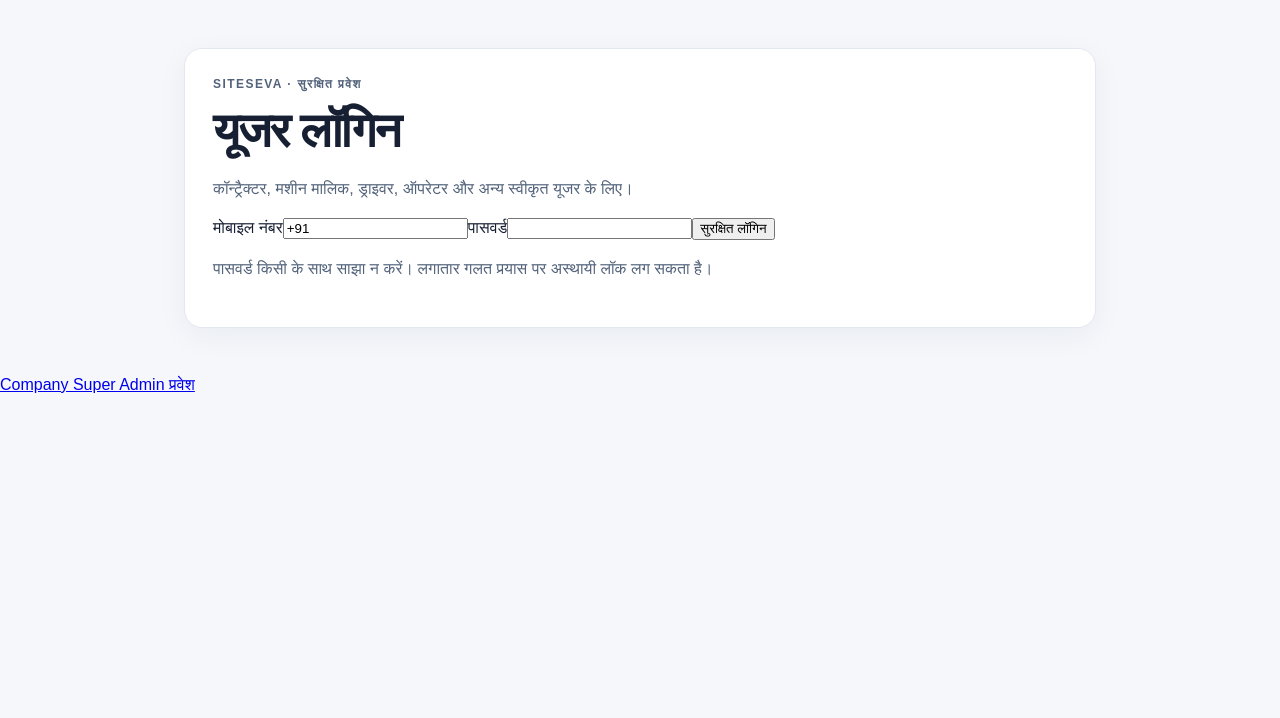
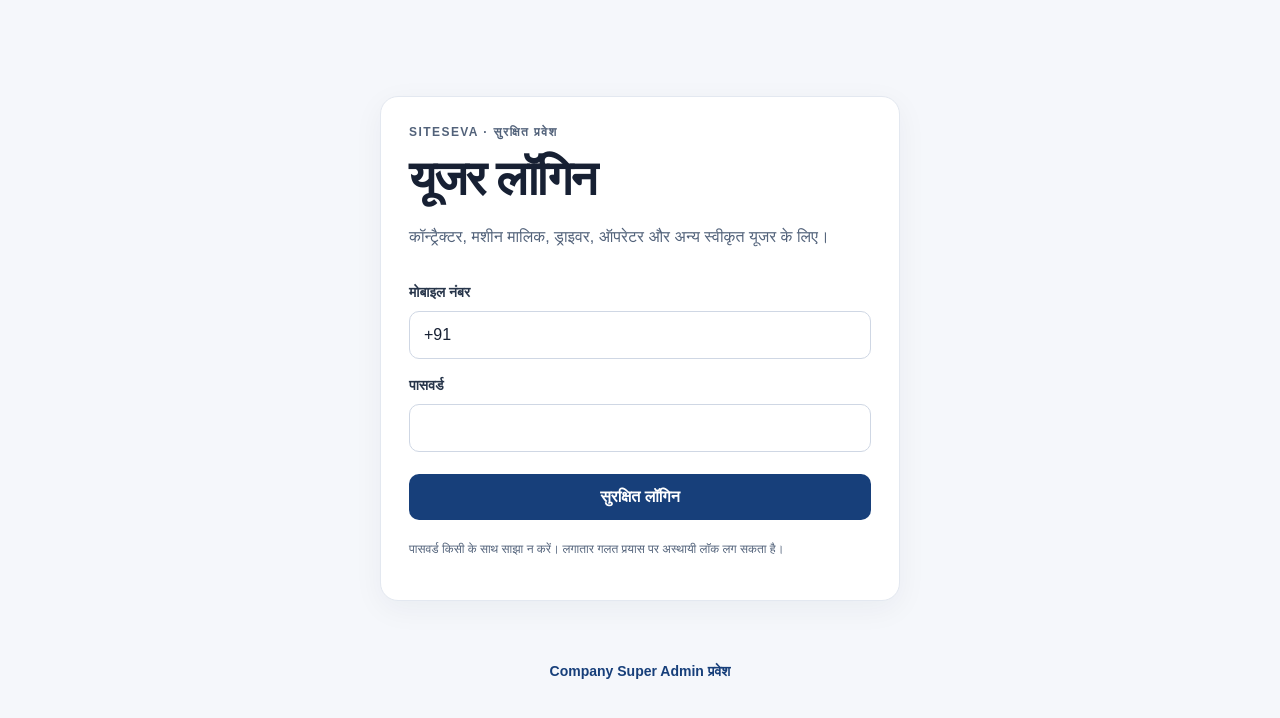
Before and after one commit to kalawatienterprises22/siteseva-platform, a Next.js app: page /login in a window 1280 px wide. Shown: the top 718 px of the page. Built offline with nearby package versions, Linux system fonts and the light colour scheme.

Commit message:
Style separate secure login portals

```diff
--- a/src/app/globals.css
+++ b/src/app/globals.css
@@ -7,3 +7,16 @@ main { max-width: 960px; margin: 0 auto; padding: 48px 24px; }
 h1 { margin: 12px 0; font-size: clamp(32px, 5vw, 48px); letter-spacing: -.04em; }
 p { color: #52627a; line-height: 1.65; }
 .status { display: inline-flex; align-items: center; border-radius: 999px; padding: 7px 12px; background: #fff4db; color: #805500; font-size: 13px; font-weight: 700; }
+
+.login-panel { max-width: 520px; margin: 6vh auto 0; }
+.login-form { display: grid; gap: 10px; margin-top: 26px; }
+.login-form label { color: #27354a; font-size: 14px; font-weight: 700; margin-top: 8px; }
+.login-form input { width: 100%; border: 1px solid #cfd7e4; border-radius: 10px; padding: 14px; font: inherit; background: #fff; color: #172033; }
+.login-form input:focus { outline: 3px solid rgba(40, 100, 200, .18); border-color: #386ac4; }
+button { border: 0; border-radius: 10px; padding: 14px 18px; background: #173f7a; color: white; font: inherit; font-weight: 700; cursor: pointer; margin-top: 12px; }
+button:disabled { opacity: .6; cursor: wait; }
+button.secondary { background: #e8edf5; color: #23334b; }
+.error { color: #a32626; background: #fff0f0; border: 1px solid #ffd5d5; border-radius: 10px; padding: 10px 12px; }
+.small-note { font-size: 12px; margin-top: 20px; }
+.portal-link { max-width: 520px; margin: 14px auto; text-align: center; font-size: 14px; }
+.portal-link a { color: #173f7a; font-weight: 700; text-decoration: none; }
```
